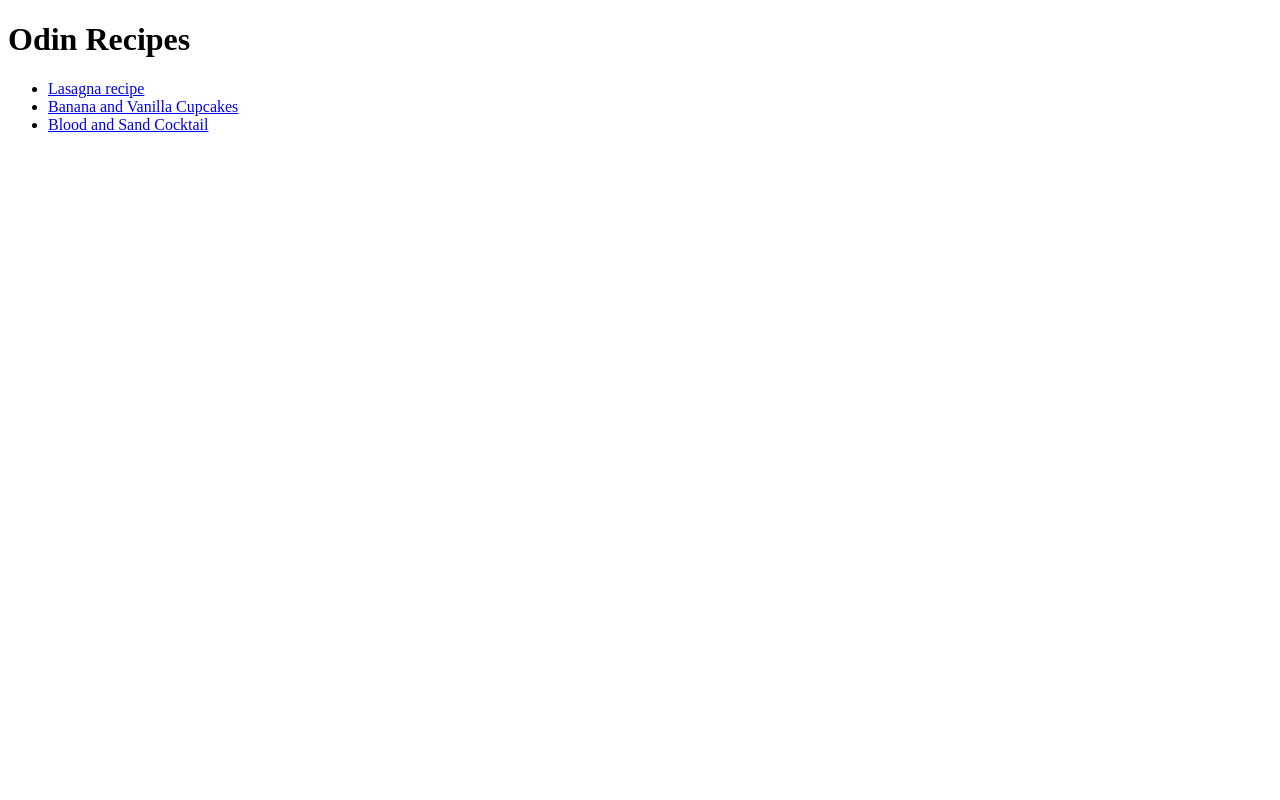
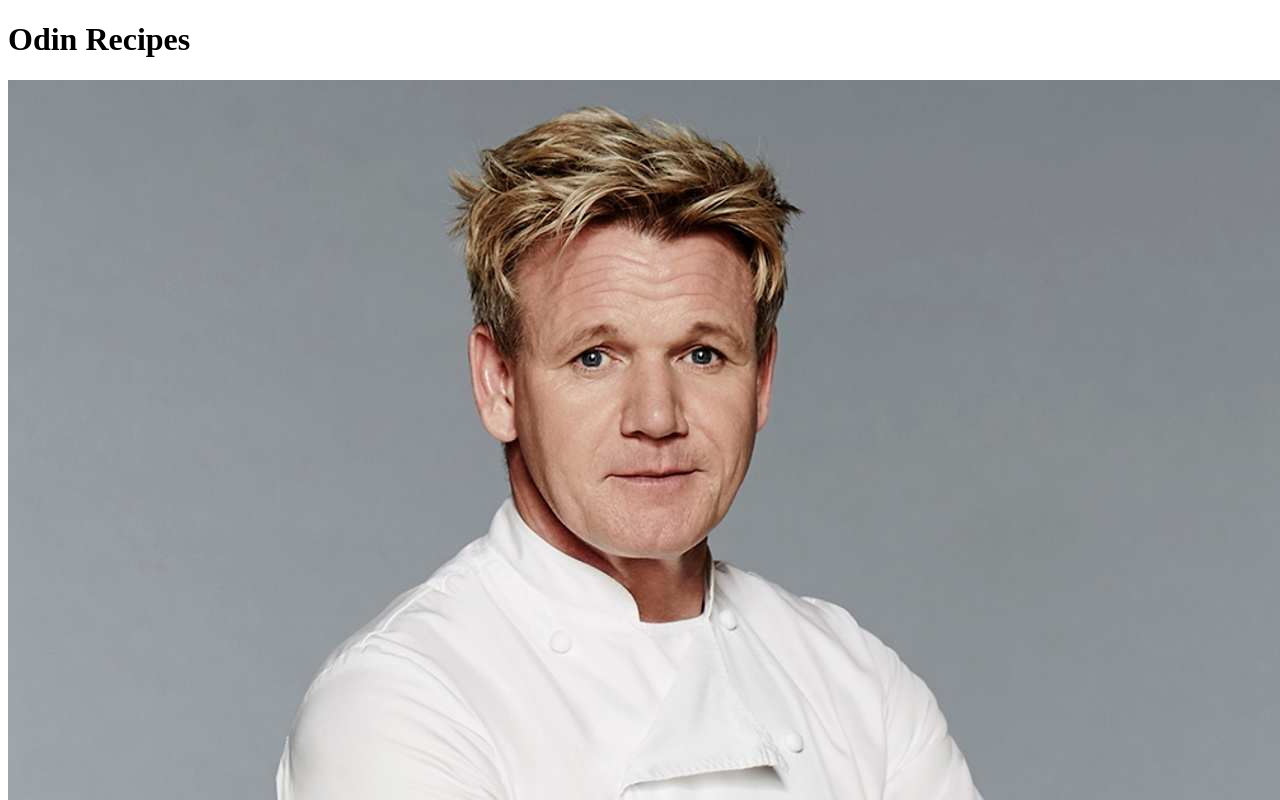
Before and after one commit to reeesist/odin-recipes, a plain HTML site: page index.html in a window 1280 px wide. Shown: the top 800 px of the page. Drawn offline with Linux system fonts and the light colour scheme.

Commit message:
Added main page img

```diff
--- a/index.html
+++ b/index.html
@@ -12,11 +12,12 @@
 <body>
 
     <h1>Odin Recipes</h1>
-    <ul>
+    <img src="img/gordon.jpg" alt="gordon ramsey">
+ <ul>
     <li><a href="recipes/lasagna.html">Lasagna recipe</a></li>
     <li><a href="recipes/bvcup.html">Banana and Vanilla Cupcakes</a></li>
     <li><a href="recipes/bscoc.html">Blood and Sand Cocktail</a></li>
-</ul>
+ </ul>
 
 
 </body>
```
Also changed, not shown: img/gordon.jpg (added).
